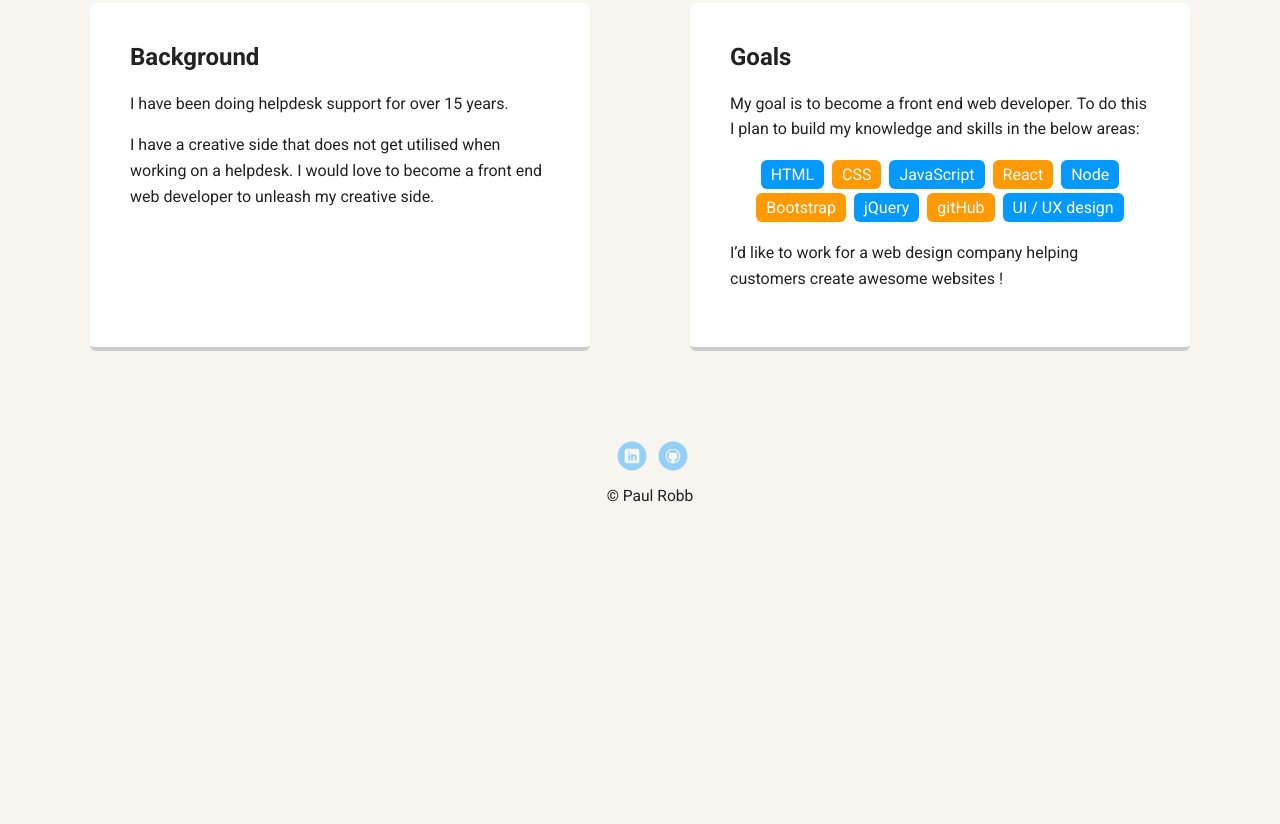
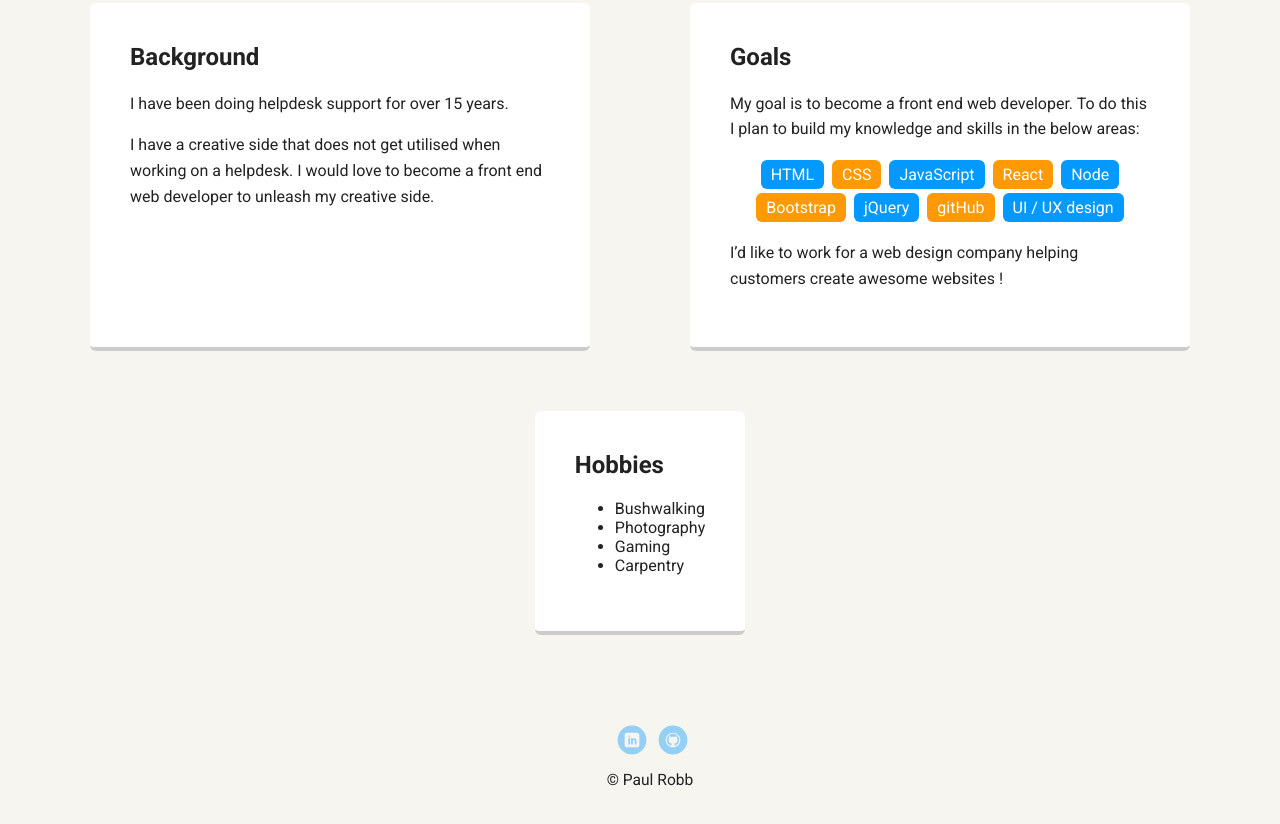
Before and after one commit to luapbbor/techDegree_FEWD_Project1, a plain HTML site: page index.html in a window 1280 px wide. Shown: the part 517-1341 px from the top of the page. Before the commit the page ends 1117 px from the top, so only its background shows below. Drawn offline with Linux system fonts and the light colour scheme; a web font is replaced by a local one.

Commit message:
index update
Added "hobbies" to index.

```diff
--- a/index.html
+++ b/index.html
@@ -46,6 +46,16 @@
         </ul>
         <p>I’d like to work for a web design company helping customers create awesome websites !</p>
       </section>
+      <section class="card">
+        <h2>Hobbies</h2>
+         <ul>
+           <li>Bushwalking</li>
+           <li>Photography</li>
+           <li>Gaming</li>
+           <li>Carpentry</li>
+
+         </ul>
+      </section>
 
     </main>
     <footer>
```
